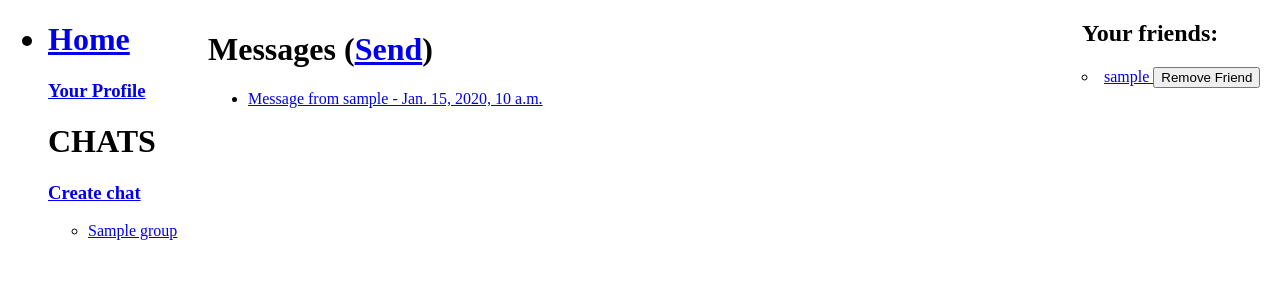
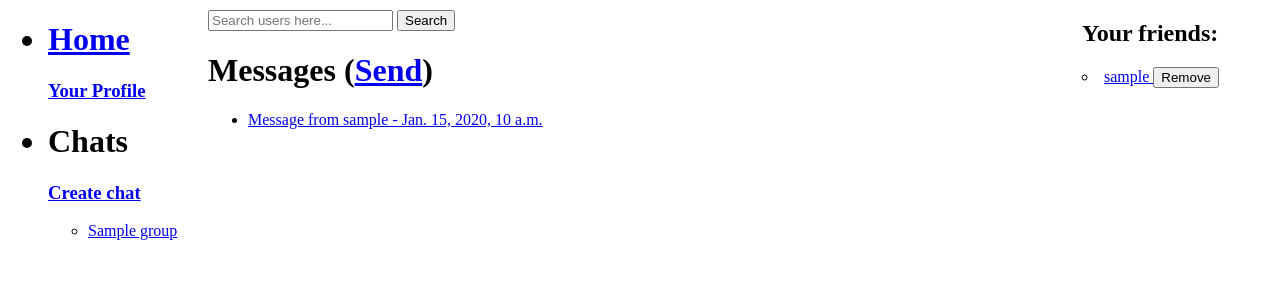
Before and after one commit to danic96/Naxgen, a Django app: page /messaging/ in a window 1280 px wide. Shown: the part 78-378 px from the top of the page. Run offline with Django 3.2, Linux system fonts and the light colour scheme; a user stored in the database is signed in; tables that the repository leaves empty hold one stand-in row (values such as "Sample post"); some libraries are stand-ins or nearby versions.

Commit message:
added search bar without functionaluty

```diff
--- a/messaging/templates/messaging/base.html
+++ b/messaging/templates/messaging/base.html
@@ -31,7 +31,7 @@
             <h1><li><a href="/messaging/">Home</a></li></h1>
             {% if user.username %}
                 <h3> <a href="{% url 'messaging:view_profile' %}">Your Profile</a></h3>
-                <h1>CHATS</h1>
+                <h1><li>Chats</li></h1>
                 <h3><a href="{% url 'messaging:group_create' %}" >Create chat</a></h3>
 
                 {% for group in user.groups.all %}
@@ -57,8 +57,8 @@
                         <a href="{% url 'messaging:view_profile_with_pk' pk=friend.pk %} "
                             <h5>{{ friend.username }}</h5>
                         </a>
-                        <a href="{% url 'messaging:change_friend' operation='remove' pk=friend.pk %}">
-                            <button type="button" class="btn btn-default">Remove Friend</button>
+                        <a href="{% url 'messaging:change_friend' operation='remove' pk=friend.pk %}" >
+                            <button type="button" class="btn btn-default">Remove</button>
                         </a>
                     </li>
                 {% endfor %}
--- a/messaging/templates/messaging/message_list.html
+++ b/messaging/templates/messaging/message_list.html
@@ -3,6 +3,12 @@
     - Home
 {% endblock %}
 {% block content %}
+    <form class="search"  method='post'>
+        {% csrf_token %}
+        <input type="search" placeholder="Search users here..." name="usr_query"
+        value='{{ query }}' required>
+            <button type="submit">Search</button>
+    </form>
 <h1>
     Messages
     {% if user.username %}(<a href="{% url 'messaging:message_create' %}">Send</a>){% endif %}
```
Also changed, not shown: messaging/views.py (+10 -1 lines).
